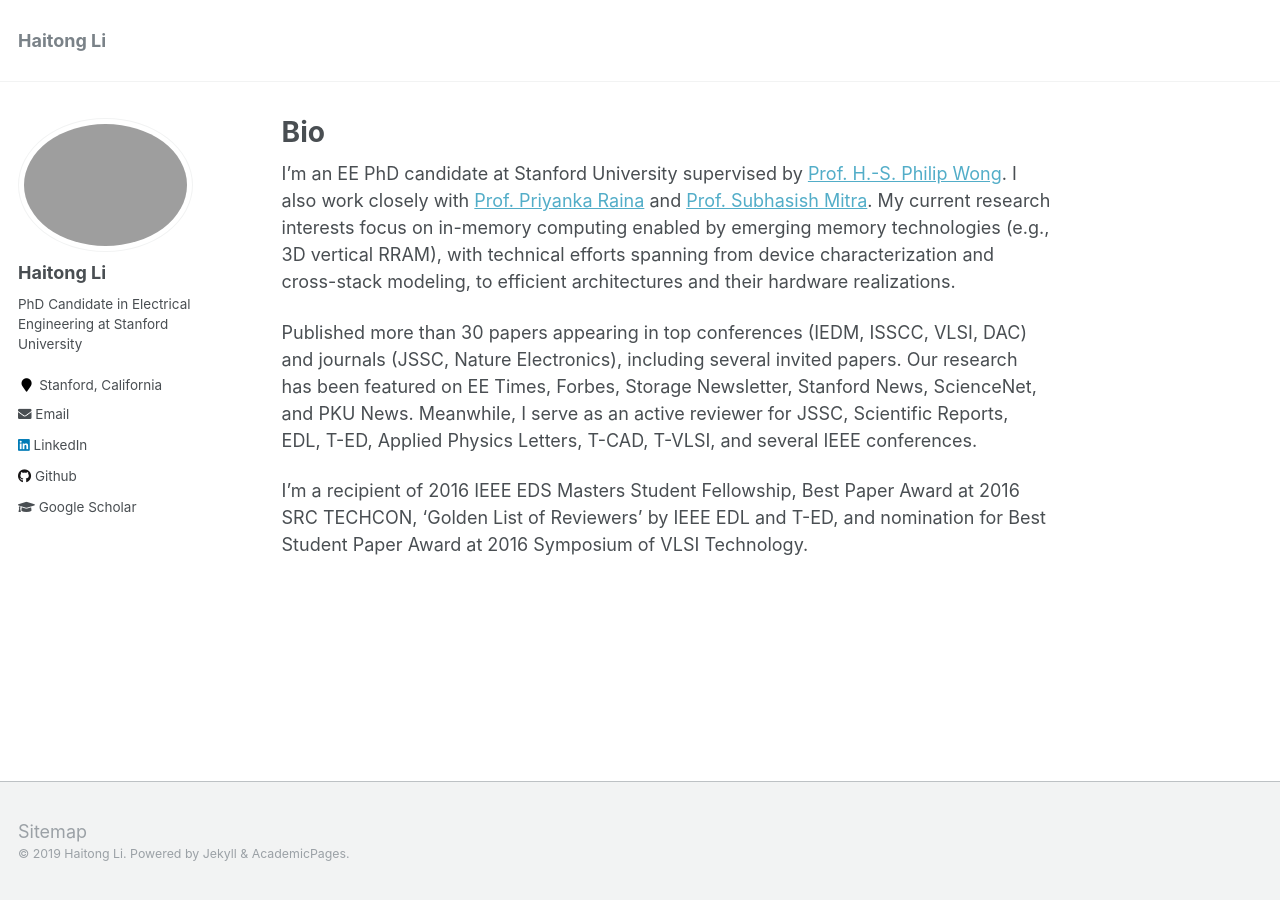
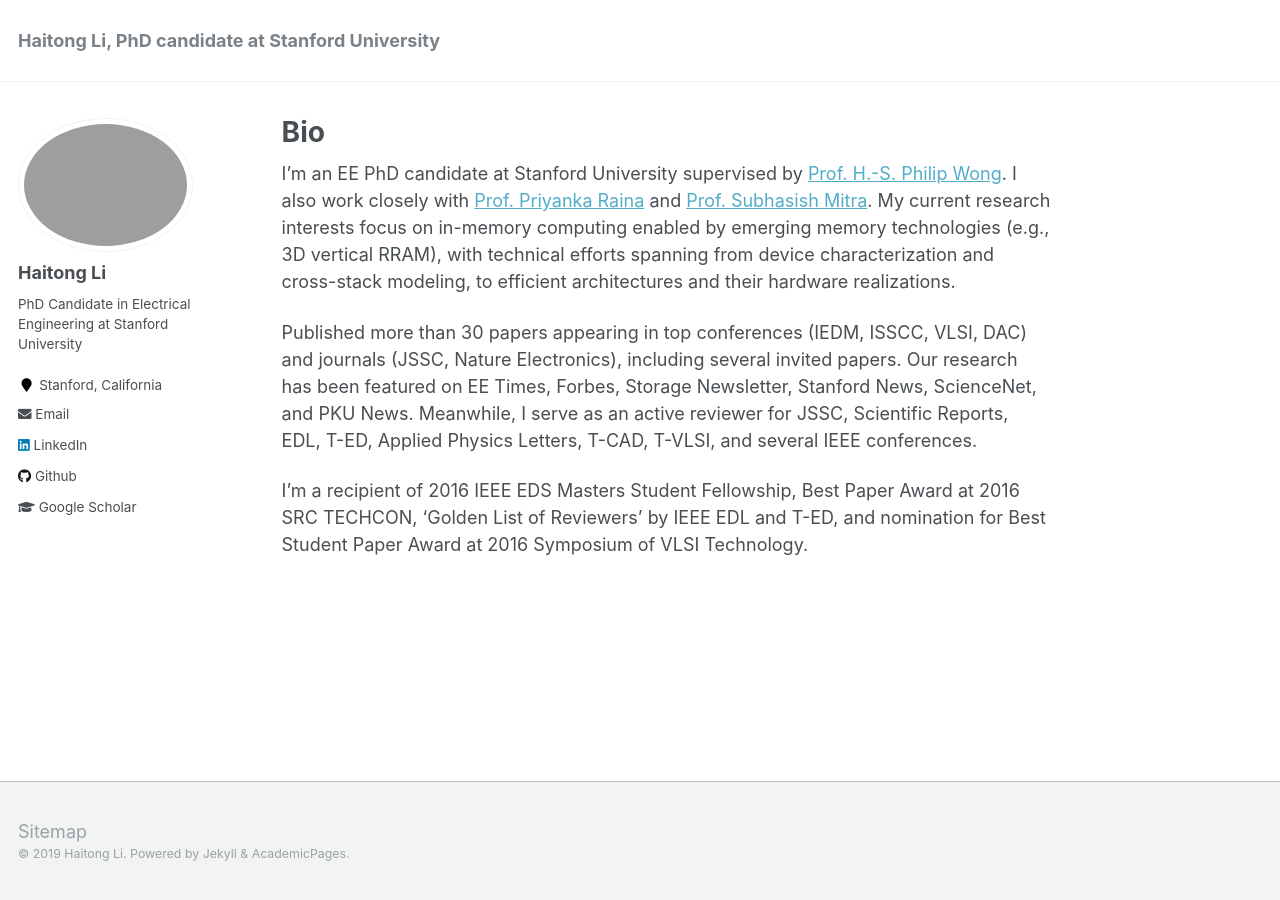
Before and after one commit to peterliht/peterliht.github.io, a Jekyll site: the page built from _pages/about.md, in a window 1280 px wide. Built offline with Jekyll 4.4.1, drawn with Linux system fonts in a browser that asks for light colours.

Commit message:
update title

```diff
--- a/_config.yml
+++ b/_config.yml
@@ -7,7 +7,7 @@
 
 # Site Settings
 locale                   : "en-US"
-title                    : "Haitong Li"
+title                    : "Haitong Li, PhD candidate at Stanford University"
 title_separator          : "-"
 name                     : &name "Haitong Li"
 description              : &description "EE PhD Candidate at Stanford University"
```
